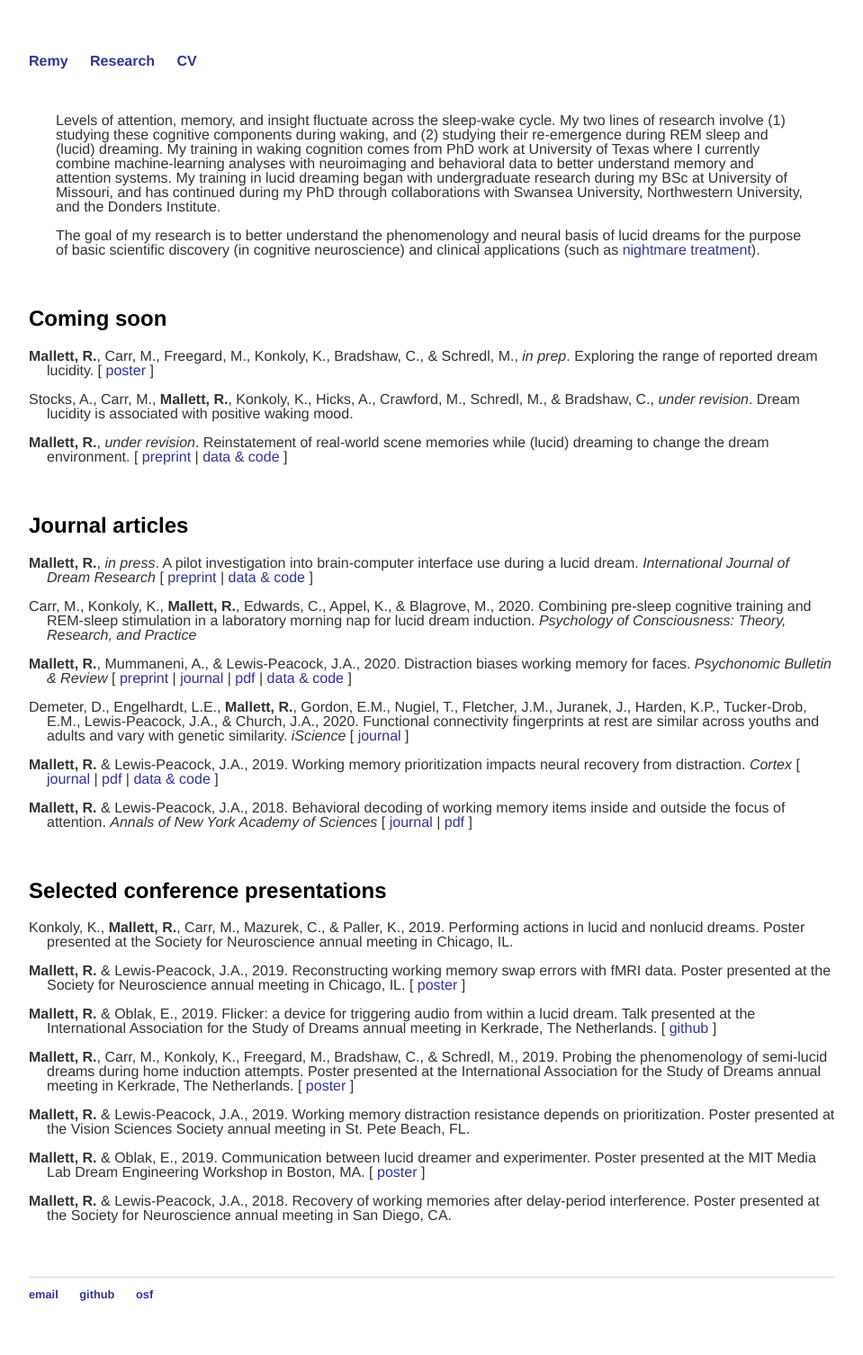
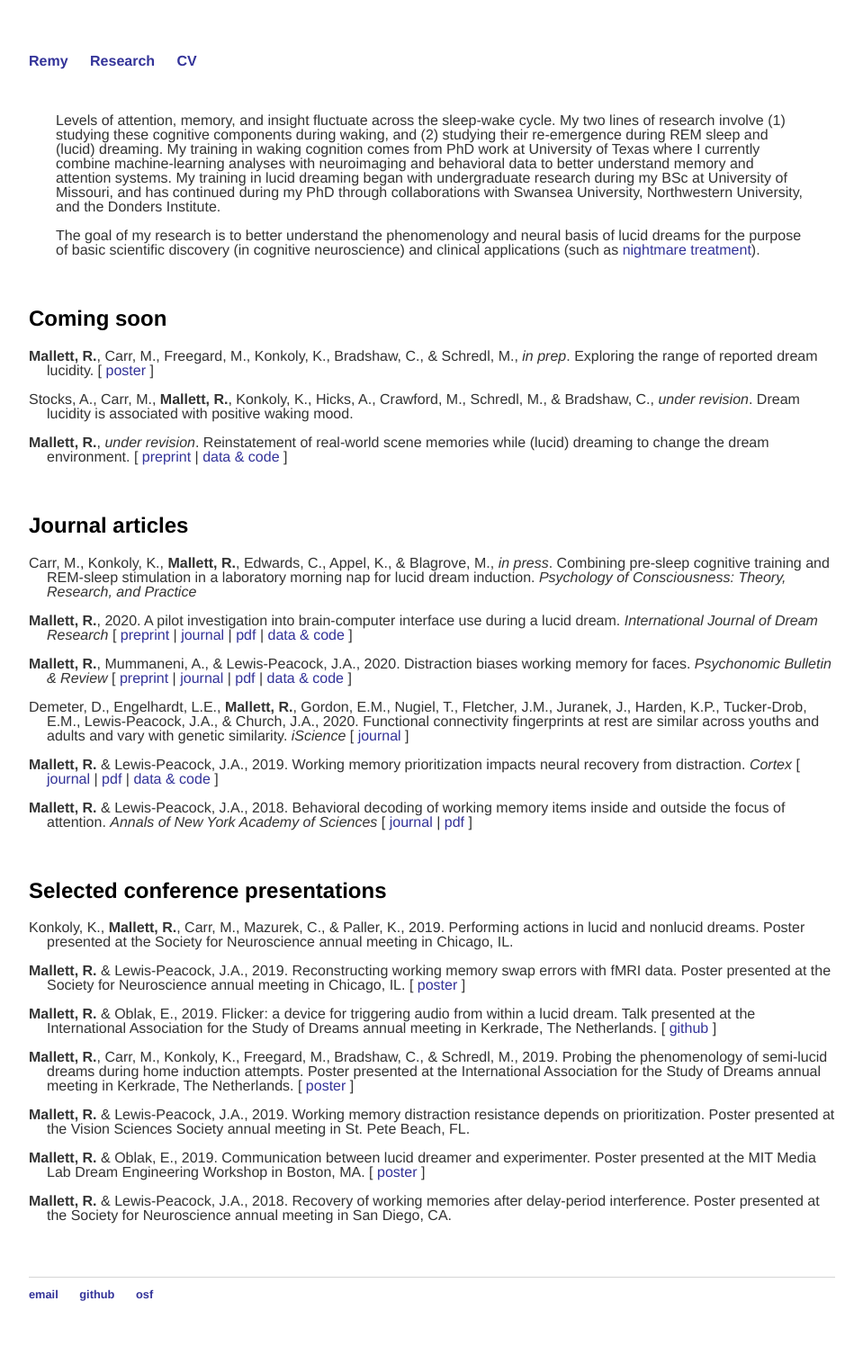
Before and after one commit to remrama/remrama.github.io, a Jekyll site: the page built from research/index.html, in a window 1280 px wide. Shown: the whole page at 90% size, without its empty margins (160-1119 px from the left). Built offline with Jekyll 4.4.1, drawn with Linux system fonts in a browser that asks for light colours.

Commit message:
dreambci in ijodr

```diff
--- a/research/index.html
+++ b/research/index.html
@@ -29,10 +29,10 @@ title: Research
     <h2>Journal articles</h2>
 
     <p class="hanging">
-        <strong>Mallett, R.</strong>, <em>in press</em>. A pilot investigation into brain-computer interface use during a lucid dream. <em>International Journal of Dream Research</em> [ <a href="https://doi.org/10.31219/osf.io/my3tq">preprint</a> | <a href="https://osf.io/mr7hf/">data & code</a> ]
+        Carr, M., Konkoly, K., <strong>Mallett, R.</strong>, Edwards, C., Appel, K., & Blagrove, M., <em>in press</em>. Combining pre-sleep cognitive training and REM-sleep stimulation in a laboratory morning nap for lucid dream induction. <em>Psychology of Consciousness: Theory, Research, and Practice</em>
     </p>
     <p class="hanging">
-        Carr, M., Konkoly, K., <strong>Mallett, R.</strong>, Edwards, C., Appel, K., & Blagrove, M., 2020. Combining pre-sleep cognitive training and REM-sleep stimulation in a laboratory morning nap for lucid dream induction. <em>Psychology of Consciousness: Theory, Research, and Practice</em>
+        <strong>Mallett, R.</strong>, 2020. A pilot investigation into brain-computer interface use during a lucid dream. <em>International Journal of Dream Research</em> [ <a href="https://doi.org/10.31219/osf.io/my3tq">preprint</a> | <a href="https://doi.org/10.11588/ijodr.2020.1.68010">journal</a> | <a href="https://www.dropbox.com/s/pu50mqkdxwut5ug/mallett2020b.pdf?dl=0">pdf</a> | <a href="https://osf.io/mr7hf/">data & code</a> ]
     </p>
     <p class="hanging">
         <strong>Mallett, R.</strong>, Mummaneni, A., & Lewis-Peacock, J.A., 2020. Distraction biases working memory for faces. <em>Psychonomic Bulletin & Review</em> [ <a href="https://osf.io/qvez5/">preprint</a> | <a href="https://doi.org/10.3758/s13423-019-01707-5">journal</a> | <a href="https://www.dropbox.com/s/wwkpmiodxj37iwh/mallett2020.pdf?dl=0">pdf</a> | <a href="https://osf.io/8zsrx/">data & code</a> ]
```
